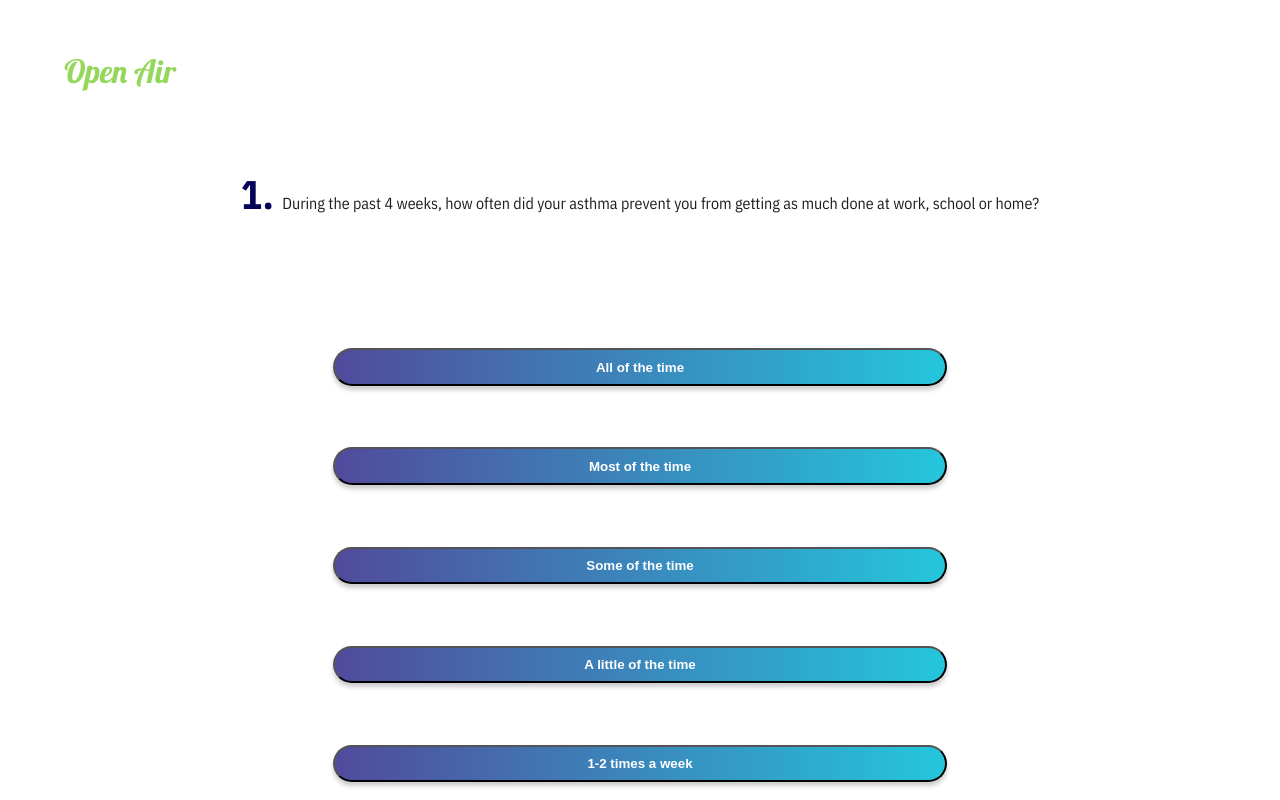
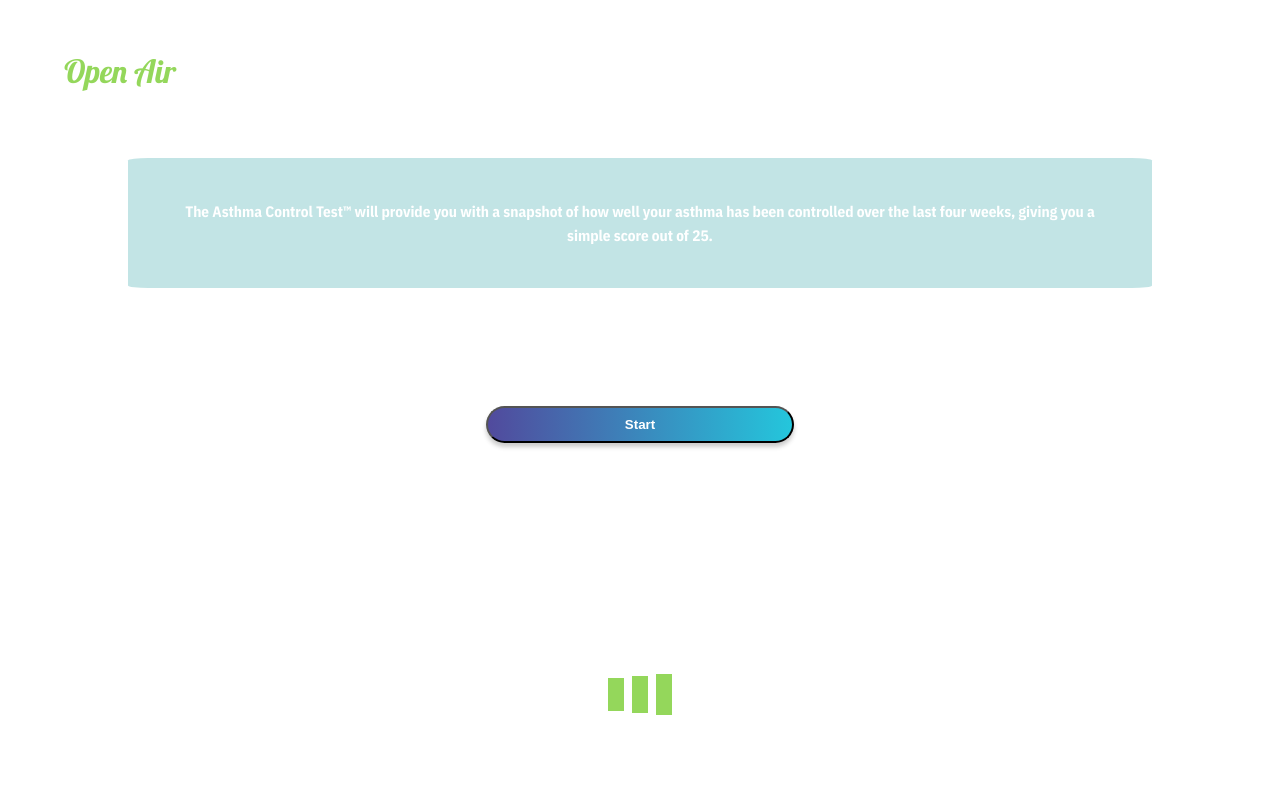
Before and after one commit to anamecia/mod-5-project-front-end, a React (Create React App) app: page /atc in a window 1280 px wide. Built offline with nearby package versions, Linux system fonts and the light colour scheme; no server answers.

Commit message:
users can only do anas

```diff
--- a/src/API.js
+++ b/src/API.js
@@ -11,6 +11,7 @@ const createAtcUrl = railsBaseUrl + 'createnewatcscore'
 const userNoteUrl = railsBaseUrl + 'usernotes'
 const createNoteUrl = railsBaseUrl + 'createnewnote'
 const usersAtcsUrl = railsBaseUrl + 'useratcs'
+const lastAtcUrl = railsBaseUrl + 'lastatc'
 
 const weatherBreezoApi = 'https://api.breezometer.com/weather/v1/current-conditions?'
 const airQualityBreezoApi = 'https://api.breezometer.com/air-quality/v2/current-conditions?'
@@ -94,6 +95,8 @@ const createNote = (data) => postWithAuth(createNoteUrl, data)
 
 const getUserAtcs = () => getWithAuth(usersAtcsUrl)
 
+const getLastAtc = () => getWithAuth(lastAtcUrl)
+
 const getWeather = (latitude, longitude, breezoKey) => get(weatherBreezoApi + `lat=${latitude}&lon=${longitude}&key=${breezoKey}`)
 
 const getAirQuality = (latitude, longitude, breezoKey) => get(airQualityBreezoApi + `lat=${latitude}&lon=${longitude}&key=${breezoKey}`)
@@ -102,4 +105,4 @@ const getAirPollutants = (latitude, longitude,breezoKey) => get(airQualityBreezo
 
 const getPollenCount = (latitude, longitude, breezoKey) => get(pollenCountBreezoApi + `lat=${latitude}&lon=${longitude}&key=${breezoKey}&features=types_information,plants_information&days=1`)
 
-export default { signIn, signUp, validate, getWeather, getAirQuality, getAirPollutants , getPollenCount, getMedicines, getUserMedicines, postMedicine, updateRx, deleteRx, createAtc, getUserNotes, createNote, getUserAtcs}
+export default { signIn, signUp, validate, getWeather, getAirQuality, getAirPollutants , getPollenCount, getMedicines, getUserMedicines, postMedicine, updateRx, deleteRx, createAtc, getUserNotes, createNote, getUserAtcs, getLastAtc}
--- a/src/App.css
+++ b/src/App.css
@@ -220,7 +220,7 @@ body{
     display:flex;
     flex-direction: column;
     width: 100%;
-    background:#c8e6d2;
+    background:#c8e5e6;
 
     color: white
 }
@@ -364,7 +364,7 @@ body{
 
 .pollen-count-subcontainer {
     /* background: linear-gradient(to left, #36d1dc, hsl(221, 73%, 63%));  */
-    background: #c8e6d2;
+    background: #c8e5e6;
     padding: 5% 10% 5% 10%;
 }
 
@@ -400,9 +400,6 @@ body{
     width: 20px;
     border-radius: 30%;
 }
-
-
-
 
 
 
@@ -444,7 +441,15 @@ body{
 
 /* ASTHMA CONTROL TEST */
 
-#atc-container{
+.atc-container{
+    display:flex;
+    flex-direction: column;
+    align-items: center;
+    width: 80%;
+    height: 100%;
+}
+
+#atc-subcontainer{
     display: flex;
     flex-direction: column;
     justify-content: center;
@@ -515,6 +520,81 @@ body{
 .result{
     font-size: 0.9em;
 }
+
+.atc-not-allowed-container{
+    display: flex;
+    flex-direction: column;
+    width: 80%;
+    height: 50%;
+    justify-content: flex-end;
+    align-items: center;
+}
+
+.atc-not-allowed-container h3{
+    text-align: center;
+    font-size: 1.1em;
+}
+
+.atc-not-allowed-container h1{
+    text-align: center;
+    font-size: 1.6em;
+}
+
+.atc-not-allowed-container h1 span{
+    color: white;
+    text-align: center;
+    font-size: 1.4em;
+    background: linear-gradient(to left, #24c6dc, #514a9d);
+    border-radius: 3%;
+    padding: 0 2%;
+}
+
+.atc-not-allowed-container a{
+    text-decoration: none;
+    text-align: center;
+    color:white;
+    font-weight: 700;
+    background: linear-gradient(to left, #24c6dc, #514a9d);
+    border-radius: 24px;
+    box-shadow: 0px 4px 4px rgba(51, 51, 51, 0.25);
+    padding: 0.7em;
+    width: 30%;
+    margin-top: 10%;
+}
+
+.start-atc-container{
+    display: flex;
+    flex-direction: column;
+    align-items: center;
+    justify-content: flex-end;
+    width: 100%;
+    height: 60%;
+}
+
+.start-atc-container div p{
+    color: white;
+    text-align: center;
+    font-size: 0.95em;
+    font-weight: 700;
+    line-height: 1.6em;
+    background: #c2e4e5;
+    padding: 4%;
+    border-radius: 2%;
+}
+
+.start-atc-container button{
+    text-align: center;
+    color:white;
+    font-weight: 700;
+    background: linear-gradient(to left, #24c6dc, #514a9d);
+    border-radius: 24px;
+    box-shadow: 0px 4px 4px rgba(51, 51, 51, 0.25);
+    padding: 0.7em;
+    width: 30%;
+    margin-top: 10%;
+}
+
+
 
 
 /* MY DRUGS PAGE */
--- /dev/null
+++ b/src/components/AtcNotAllowed.js
@@ -0,0 +1,16 @@
+import React from 'react'
+import { Link } from 'react-router-dom'
+var moment = require('moment');
+
+const AtcNotAllowed = ({ nextAtcDate}) => {
+    const remainingDay = moment(nextAtcDate).toNow(true)
+    return(
+        <div className='atc-not-allowed-container'>
+            <h3>You've completed the last Asthma Control Test  in less than a month!</h3>
+            <h1>You next test in due in <span>{remainingDay}</span></h1>
+            <Link to='/home'>Back</Link>
+        </div>
+    )
+}
+
+export default AtcNotAllowed
--- /dev/null
+++ b/src/components/StartAtc.js
@@ -0,0 +1,18 @@
+import React from 'react'
+
+const StartAtc = ({ startAtc }) => {
+    return(
+        <div className='start-atc-container'>
+            <div>
+                <p>The Asthma Control Test™ will provide you with a snapshot of how well your asthma has been controlled over the last four
+                weeks, giving you a simple score out of 25. </p>
+                {/* <p>Asthma symptoms can vary from month to month, so it is worth keeping the test
+                handy to see if your score changes. You can also share your results with your doctor or asthma nurse to help explain just how
+                your asthma affects you.</p> */}
+            </div>
+            <button onClick={startAtc}>Start</button>
+        </div>
+    )
+}
+
+export default StartAtc
--- a/src/pages/AtcPage.js
+++ b/src/pages/AtcPage.js
@@ -4,12 +4,18 @@ import data from '../AtcQuestions.js'
 import Question from '../components/Question'
 import API from '../API'
 import AtcResult from '../components/AtcResult'
+import AtcNotAllowed from '../components/AtcNotAllowed'
+import StartAtc from '../components/StartAtc'
+import Loader from '../components/Loader'
+var moment = require('moment');
+
 
 
 class AtcPage extends Component{
     state = {
-        questionNumber:0,
-        score:0
+        questionNumber: null,
+        score:0,
+        nextAtcDate: null
     }
 
     updateQuestionNumberAndScore = (e) => {
@@ -30,15 +36,27 @@ class AtcPage extends Component{
         API.createAtc(data)
     }
 
-    // componentDidMount = () => {
-    //     if(this.props.user === null)
-    //         this.props.history.push('/')
-    // }
+    startAtc = () => {
+        this.setState({questionNumber: 0})
+    }
+
+    componentDidMount = () => {
+        API.getLastAtc()
+        .then((data) => this.setState({
+            nextAtcDate: moment(data.created_at).add(28, 'days')._d }))
+    }
 
     render(){
-        const { questionNumber } = this.state
+        const { questionNumber, nextAtcDate } = this.state
+        const status = () => new Date() >= this.state.nextAtcDate
         return(
-            <div id='atc-container'>
+            <div className='atc-container'>
+                {!this.state.nextAtcDate && <Loader />}
+                {!status() && <AtcNotAllowed nextAtcDate={nextAtcDate}/> }
+                {status() &&
+                <>
+                    {this.state.questionNumber === null && <StartAtc startAtc={this.startAtc}/>}
+                    <div id='atc-subcontainer'>
                         {questionNumber===0 && <Question number={questionNumber + 1} test={data.questions[0]} updateQuestionNumberAndScore={this.updateQuestionNumberAndScore}/>}
                         {questionNumber===1 && <Question number={questionNumber + 1} test={data.questions[1]} updateQuestionNumberAndScore={this.updateQuestionNumberAndScore}/>}
                         {questionNumber===2 && <Question number={questionNumber + 1} test={data.questions[2]} updateQuestionNumberAndScore={this.updateQuestionNumberAndScore}/>}
@@ -46,6 +64,8 @@ class AtcPage extends Component{
                         {questionNumber===4 && <Question number={questionNumber + 1} test={data.questions[4]} updateQuestionNumberAndScore={this.updateQuestionNumberAndScore}/>}
                         {questionNumber===5 && <AtcResult score={this.state.score}/>}
                     </div>
+                </>}
+            </div>
         )
     }
 }
```
Lines whose indentation alone changed are shown as unchanged.
